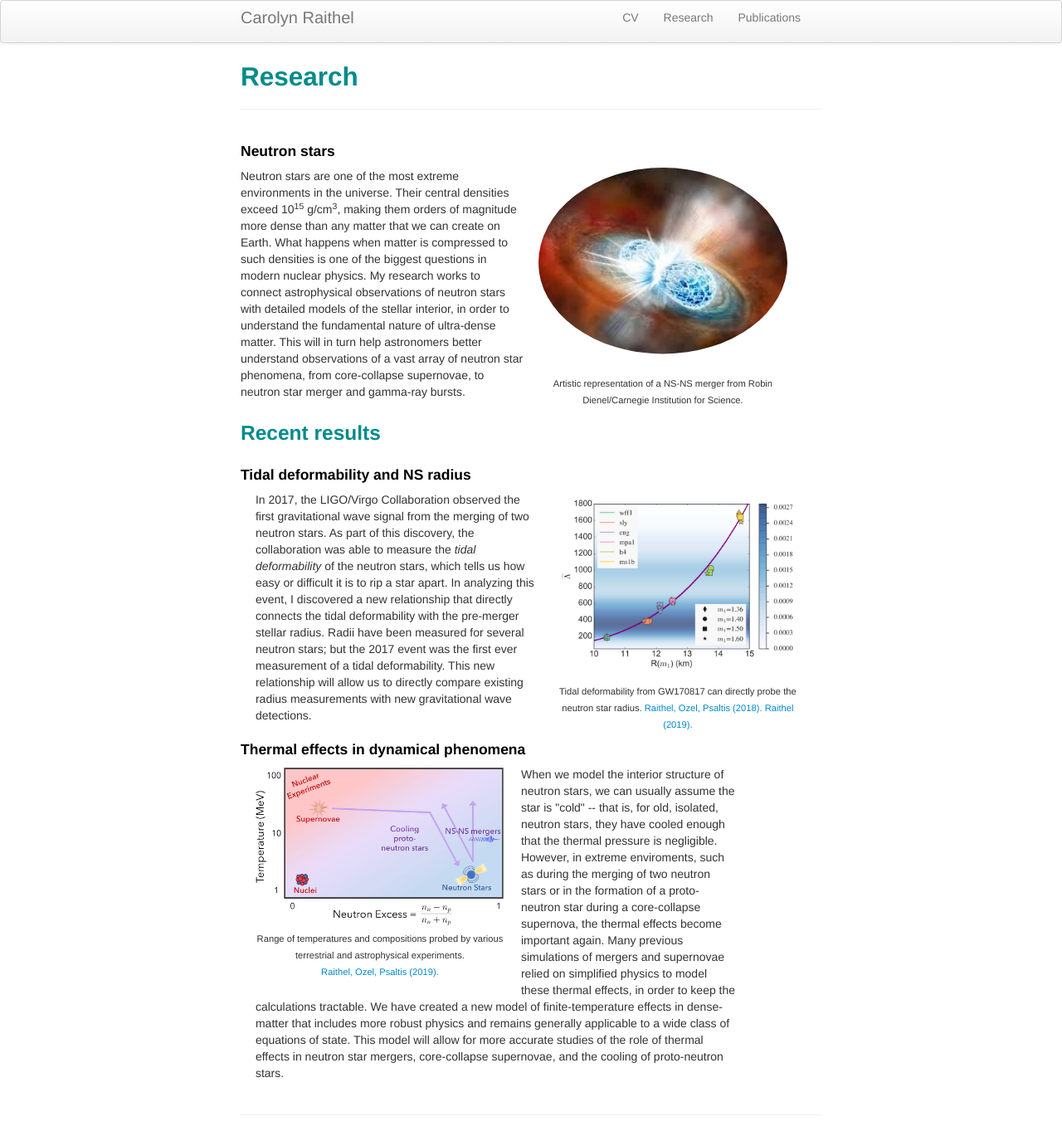
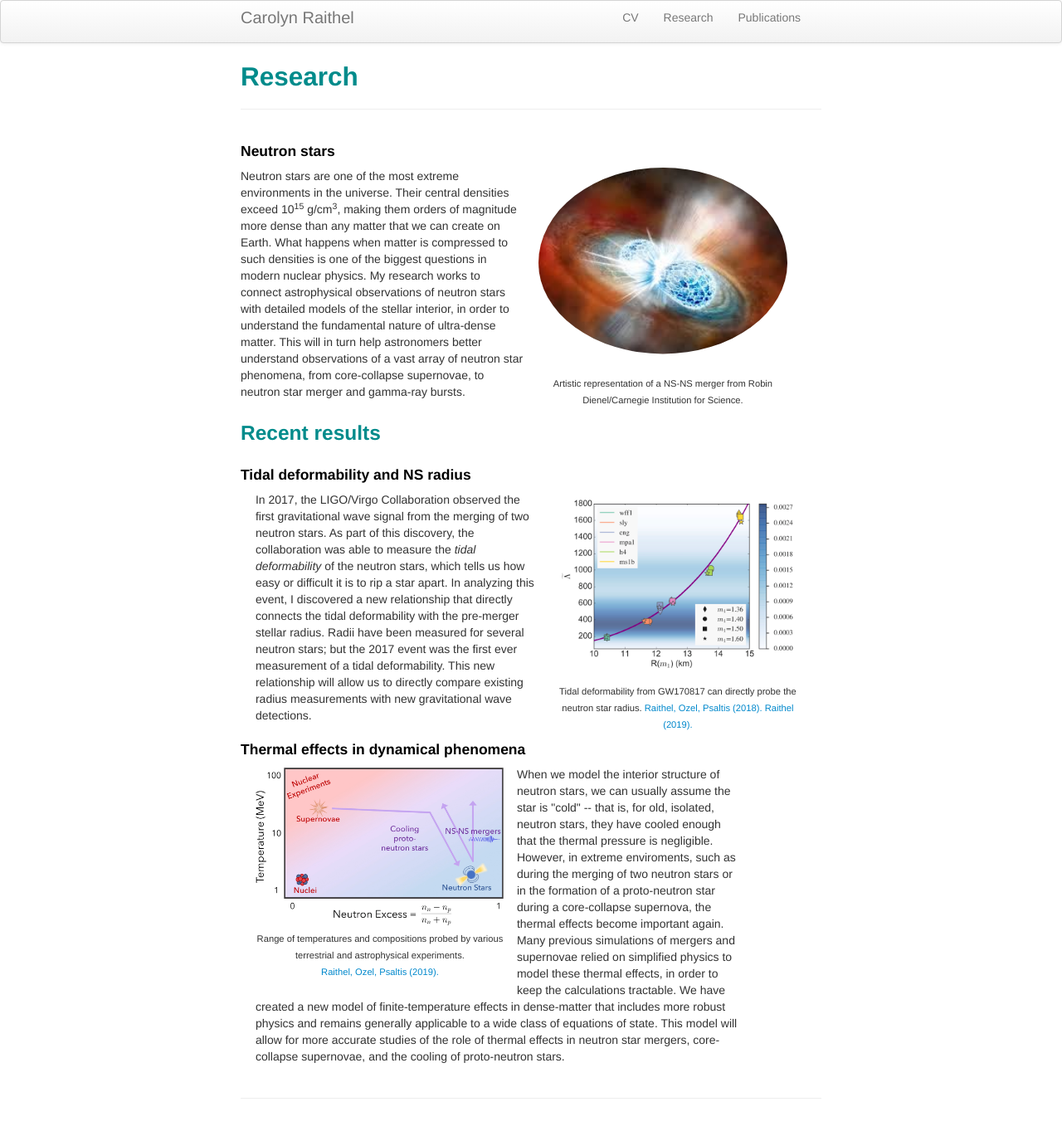
Before and after one commit to craithel/craithel.github.io, a Jekyll site: the page built from pages/research.md, in a window 1280 px wide. Shown: the whole page at 83% size. Built offline with Jekyll 4.4.1, drawn with Linux system fonts in a browser that asks for light colours.

Commit message:
updated figs

```diff
--- a/pages/research.md
+++ b/pages/research.md
@@ -78,12 +78,11 @@ description: My research
 <div class="row-fluid">
  <h4><a name="Thermal effects"></a>Thermal effects in dynamical phenomena</h4>
  <div class="span10">
-   <div style="width:300px; font-size:80%; text-align:center; float:left; margin-right:20px; margin-bottom:10px">
+   <div style="width:300px; font-size:80%; text-align:center; float:left; margin-right:15px; margin-bottom:15px">
    <img src="../assets/schematic_T_Yp.jpg"
 	  style="padding-bottom:0.5em;"/>
    Range of temperatures and compositions probed by various terrestrial and astrophysical experiments. <br>
    <a href="https://iopscience.iop.org/article/10.3847/1538-4357/ab08ea">Raithel, Ozel, Psaltis (2019).</a>
-   <br>
    </div>
 
    <p style="font-family:helvetica;">
```
